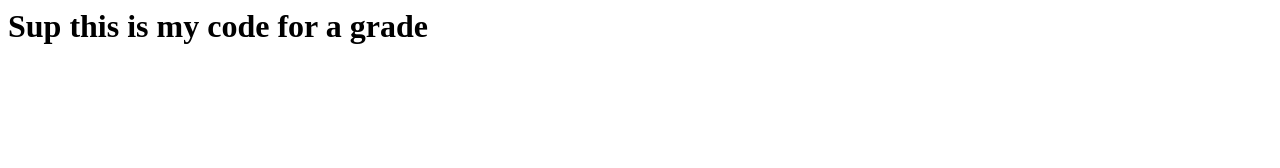
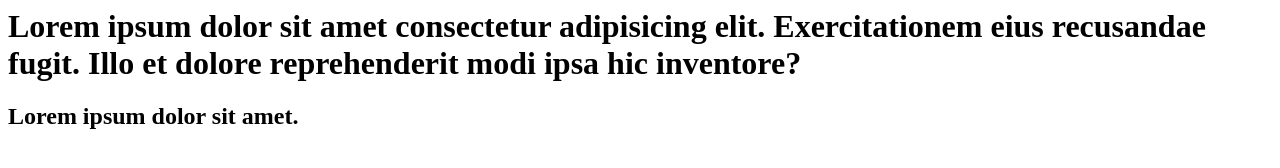
Before and after one commit to Dijus1444/2025_03_03, a plain HTML site: page index.html in a window 1280 px wide. Drawn offline with Linux system fonts and the light colour scheme.

Commit message:
Ikelt darba uz pz

```diff
--- a/index.html
+++ b/index.html
@@ -5,6 +5,7 @@
     <title>Document</title>
 </head>
 <body>
-    <h1>Sup this is my code for a grade</h1>
+    <h1>Lorem ipsum dolor sit amet consectetur adipisicing elit. Exercitationem eius recusandae fugit. Illo et dolore reprehenderit modi ipsa hic inventore?</h1>
+    <div><h2>Lorem ipsum dolor sit amet.</h2></div>
 </body>
 </html>
--- a/script.js
+++ b/script.js
@@ -1 +1 @@
-console.log("Sup")
+const
```
